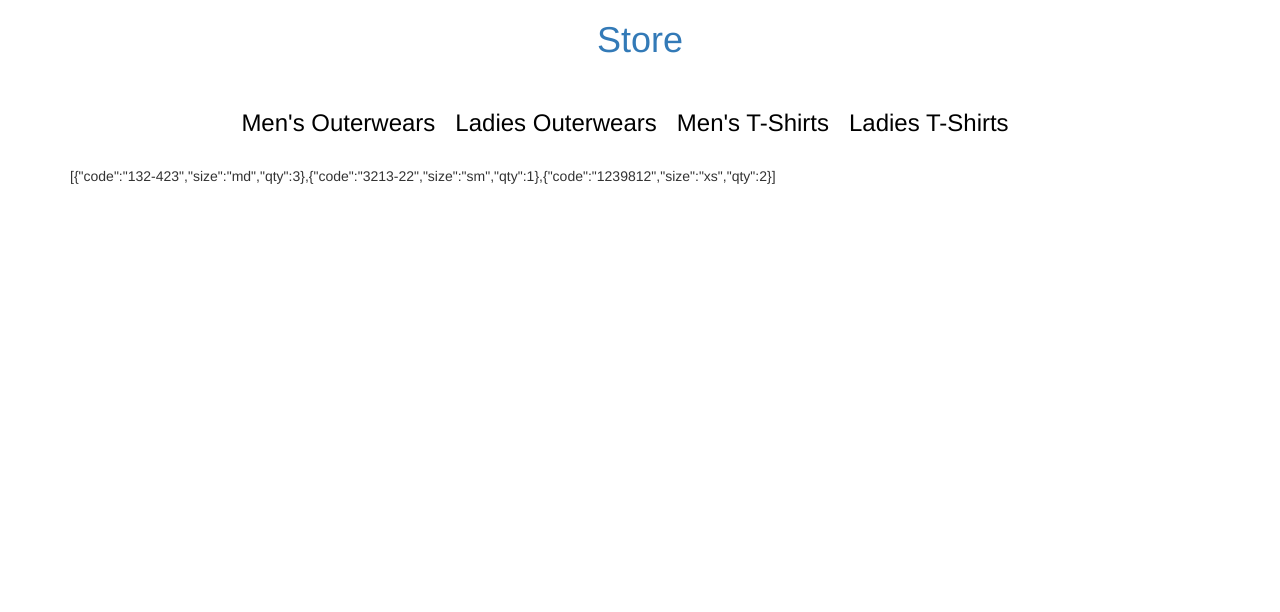
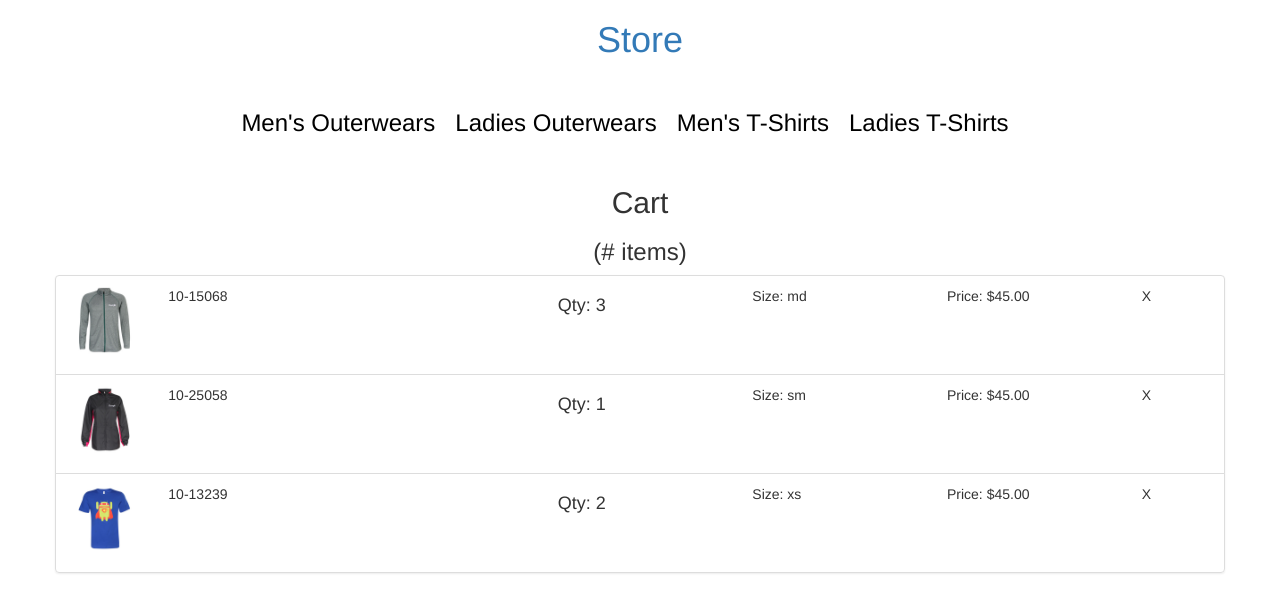
Before and after one commit to blaynem/store-redo, a React (Create React App) app: page /cart in a window 1280 px wide. Shown: the top 612 px of the page. Built offline with nearby package versions, Linux system fonts and the light colour scheme; a web font is replaced by a local one.

Commit message:
added category passed to AddToCart action, updating cart page

```diff
--- a/src/actions/index.js
+++ b/src/actions/index.js
@@ -1,9 +1,10 @@
 export const ADD_TO_CART = 'ADD_TO_CART';
 export const REMOVE_FROM_CART = 'REMOVE_FROM_CART';
 
-export function addToCart(code, size, qty) {
+export function addToCart(category, code, size, qty) {
 	return {
 		type: ADD_TO_CART,
+		category,
 		code,
 		size,
 		qty
--- a/src/components/cart.js
+++ b/src/components/cart.js
@@ -2,9 +2,49 @@ import React, { Component } from 'react';
 import { connect } from 'react-redux';
 
 class Cart extends Component {
+	renderCart() {
+
+		return this.props.cart.map((items, i) => {
+			return (
+				<li style={{height:"100px"}} className="list-group-item" key={items + i}>
+					<div className="row">
+						<div className="col-xs-1">
+							<img style={{maxWidth:"100%"}} src={`/images/${items.code}b.jpg`} alt="yes"/>
+						</div>
+						<div className="col-xs-4">
+							{items.code}
+						</div>
+						<div className="col-xs-2">
+							<h4>Qty: {items.qty}</h4>
+						</div>
+						<div className="col-xs-2">
+							Size: {items.size}
+						</div>
+						<div className="col-xs-2">
+							Price: $45.00
+						</div>
+						<div className="col-xs-1">
+							X
+						</div>
+					</div>
+				</li>
+			)
+		})
+	}
+
 	render() {
 		return(
-			<div>{JSON.stringify(this.props.cart)}</div>
+			<div>
+				<div className="row">
+					<h2 style={{textAlign:"center"}}>Cart</h2>
+					<h3 style={{textAlign:"center"}}>(# items)</h3>
+				</div>
+				<div className="row">
+					<ul className="list-group">
+						{this.renderCart()}
+					</ul>
+				</div>
+			</div>
 		)
 	}
 }
--- a/src/containers/detail_page.js
+++ b/src/containers/detail_page.js
@@ -1,5 +1,4 @@
 import React, { Component } from 'react';
-import { bindActionCreators } from 'redux';
 import { connect } from 'react-redux';
 import { addToCart } from '../actions';
 
@@ -16,10 +15,10 @@ class DetailPage extends Component {
 
 	// on button click add to cart
 	onClick(e) {
-		const itemCode = (this.props.match.params.itemId)
+		const { itemId, catId } = this.props.match.params
 		const { sizeChoice, quantityChoice } = this.state
 
-		this.props.addToCart(itemCode, sizeChoice, quantityChoice);
+		this.props.addToCart(catId, itemId, sizeChoice, quantityChoice);
 	}
 
 	// on selection of {name}, switch to new selected value
--- a/src/index.js
+++ b/src/index.js
@@ -11,11 +11,11 @@ let store = createStore(reducers);
 import { addToCart } from './actions';
 
 console.log(store.getState());
-store.dispatch(addToCart("132-423", "md", 3));
+store.dispatch(addToCart("mens_outerwear", "10-15068", "md", 3));
 console.log(store.getState());
-store.dispatch(addToCart("3213-22", "sm", 1));
+store.dispatch(addToCart("ladies_outerwear", "10-25058", "sm", 1));
 console.log(store.getState());
-store.dispatch(addToCart("1239812", "xs", 2));
+store.dispatch(addToCart("mens_tshirts", "10-13239", "xs", 2));
 console.log(store.getState());
 
 ReactDOM.render(
--- a/src/reducers/reducer_cart.js
+++ b/src/reducers/reducer_cart.js
@@ -8,6 +8,7 @@ export default function(state = INITIAL_STATE, action) {
 			return [
 				...state,
 				{
+					category: action.category,
 					code: action.code,
 					size: action.size,
 					qty: action.qty
```
